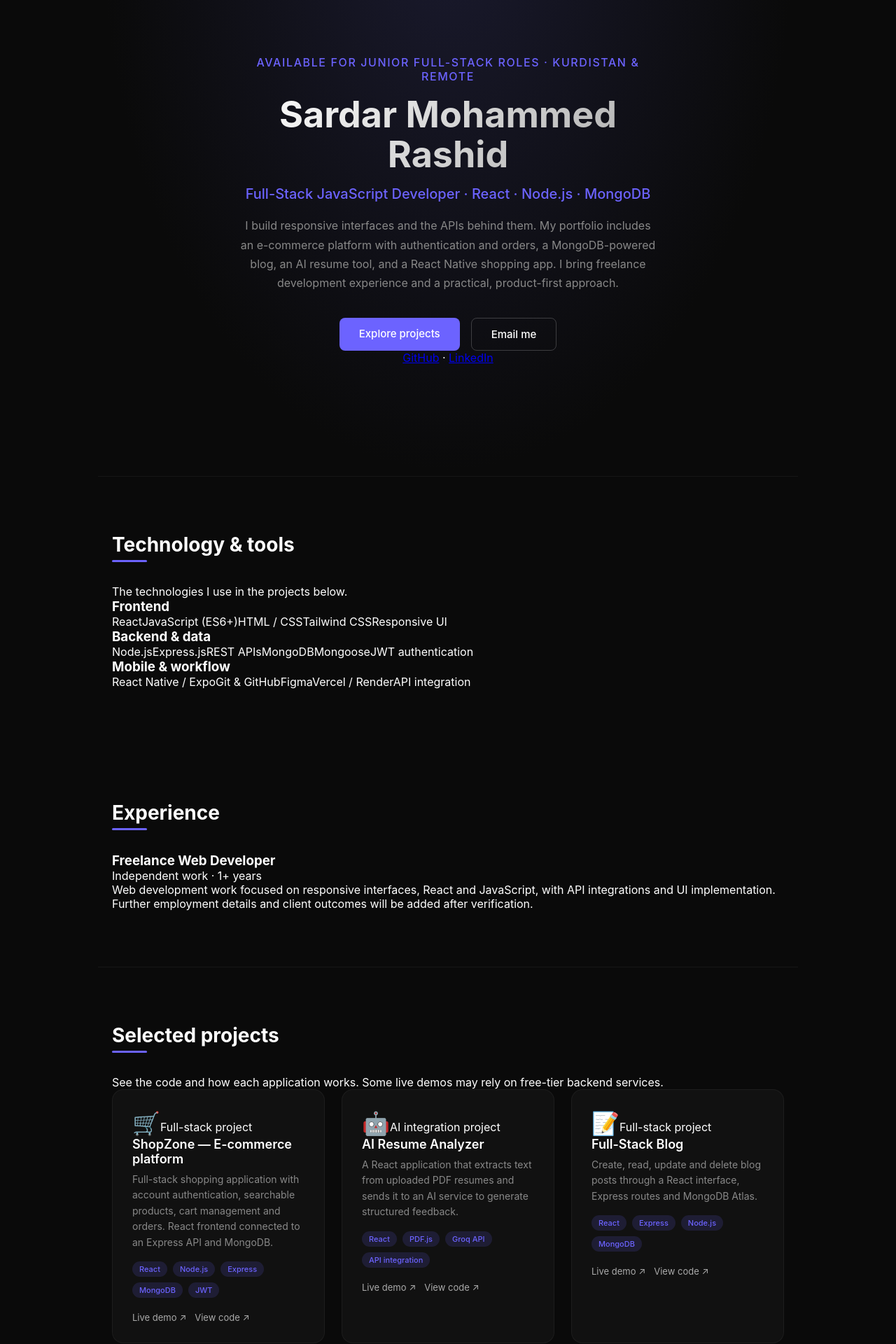
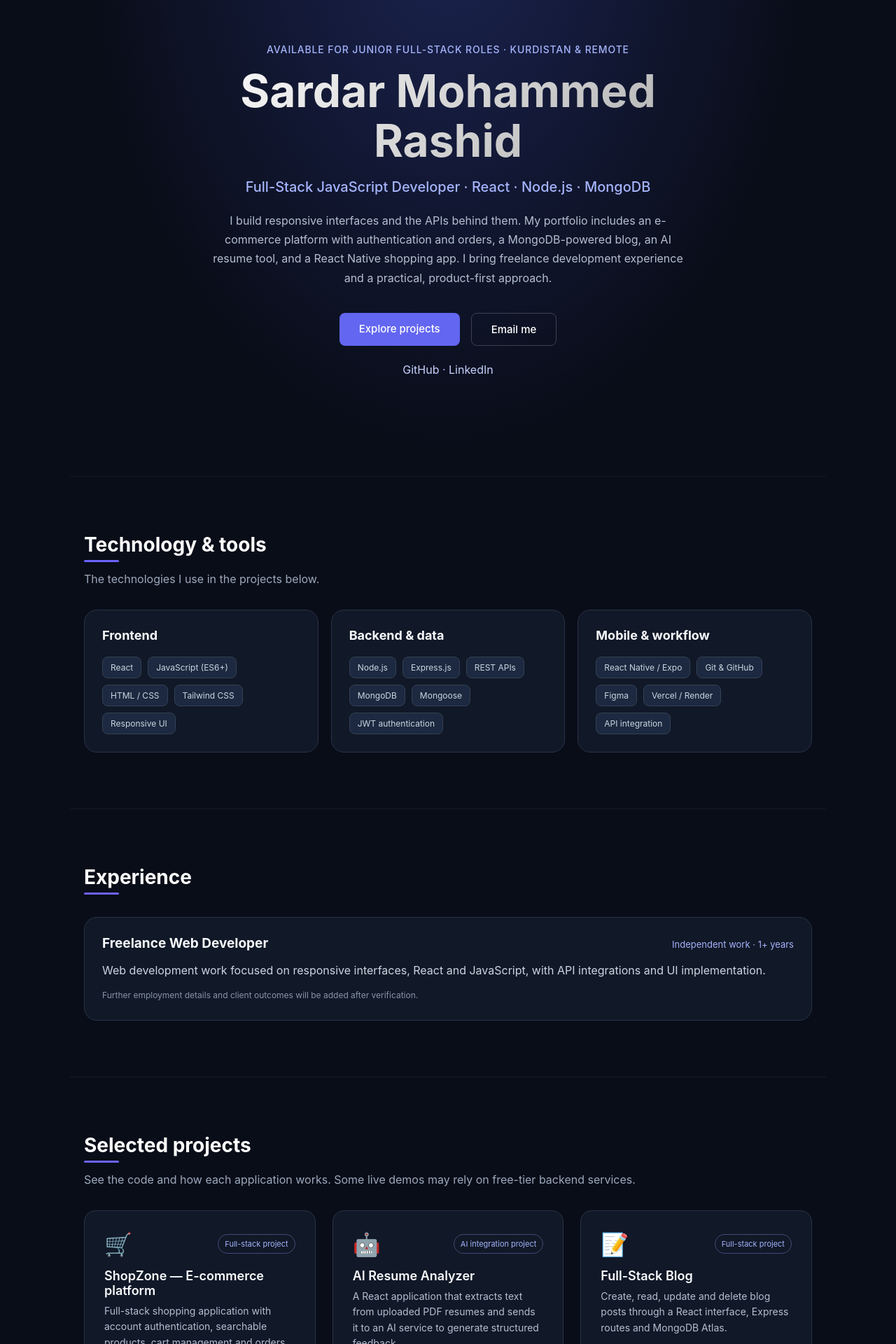
Before and after one commit to sardarMrashed/sardar-portfolio, a React (Create React App) app: page / in a window 1280 px wide. Shown: the part 120-2040 px from the top of the page at 70% size. Built offline with nearby package versions, Linux system fonts and the light colour scheme.

Commit message:
Portfolio: style experience and project sections for recruiters

```diff
--- a/src/App.css
+++ b/src/App.css
@@ -142,3 +142,52 @@ section {
   .projects-grid { grid-template-columns: 1fr; }
   .project-card { padding: 22px; }
 }
+
+/* Recruiter-ready portfolio additions */
+:root { color-scheme: dark; }
+body { background: #090d18; color: #f8fafc; }
+.app { overflow-x: hidden; }
+section { max-width: 1080px; }
+.nav-logo { text-decoration: none; }
+.hero { background: radial-gradient(ellipse at 50% 0%, #1b2350 0%, #090d18 68%); }
+.hero-content { max-width: 790px; }
+.hero-greeting { color: #a5b4fc; letter-spacing: 0.06em; font-size: 14px; }
+.hero-name { font-size: clamp(38px, 6vw, 64px); }
+.hero-role { color: #a5b4fc; line-height: 1.5; }
+.hero-desc { max-width: 690px; margin-left: auto; margin-right: auto; color: #b4bfd0; }
+.hero-links { margin-top: 24px; color: #a5b4fc; }
+.hero-links a { color: #c7d2fe; text-decoration: none; }
+.hero-links a:hover { text-decoration: underline; }
+.section-intro { color: #9ca9bc; margin: -20px 0 30px; line-height: 1.6; }
+.skill-groups { display: grid; grid-template-columns: repeat(3, minmax(0, 1fr)); gap: 18px; }
+.skill-group, .experience-card { background: #111827; border: 1px solid #293449; border-radius: 18px; padding: 25px; }
+.skill-group h3 { margin: 0 0 20px; font-size: 18px; }
+.skill-list { display: flex; flex-wrap: wrap; gap: 9px; }
+.skill-pill { padding: 7px 11px; border: 1px solid #334155; border-radius: 8px; background: #1c2940; color: #cbd5e1; font-size: 12px; }
+.experience-section { border-top: 1px solid rgba(255,255,255,0.05); }
+.experience-heading { display: flex; flex-wrap: wrap; gap: 10px; justify-content: space-between; align-items: baseline; margin-bottom: 14px; }
+.experience-heading h3 { font-size: 19px; }
+.experience-heading span { color: #a5b4fc; font-size: 13px; }
+.experience-card p { color: #cbd5e1; line-height: 1.7; }
+.experience-card .experience-note { font-size: 12px; color: #8794a8; margin-top: 12px; }
+.project-card { background: #111827; border-color: #293449; display: flex; flex-direction: column; }
+.project-topline { display: flex; justify-content: space-between; align-items: center; gap: 12px; margin-bottom: 15px; }
+.project-emoji { margin: 0; }
+.project-status { color: #a5b4fc; font-size: 11px; border: 1px solid #414b75; padding: 6px 9px; border-radius: 20px; }
+.project-name { color: #f8fafc; }
+.project-desc { color: #b4bfd0; flex-grow: 1; }
+.project-links { margin-top: auto; flex-wrap: wrap; }
+.project-link { color: #c7d2fe; font-weight: 600; }
+.btn-primary { background: #6366f1; }
+.btn-primary:hover { background: #4f46e5; }
+@media (max-width: 760px) {
+  .skill-groups { grid-template-columns: 1fr; }
+  .navbar { padding: 12px 16px; align-items: start; }
+  .nav-links { gap: 12px; }
+  .nav-links a { font-size: 12px; }
+  .hero { padding-top: 160px; }
+}
+@media (max-width: 380px) {
+  .navbar { position: static; }
+  .hero { padding-top: 75px; }
+}
```
